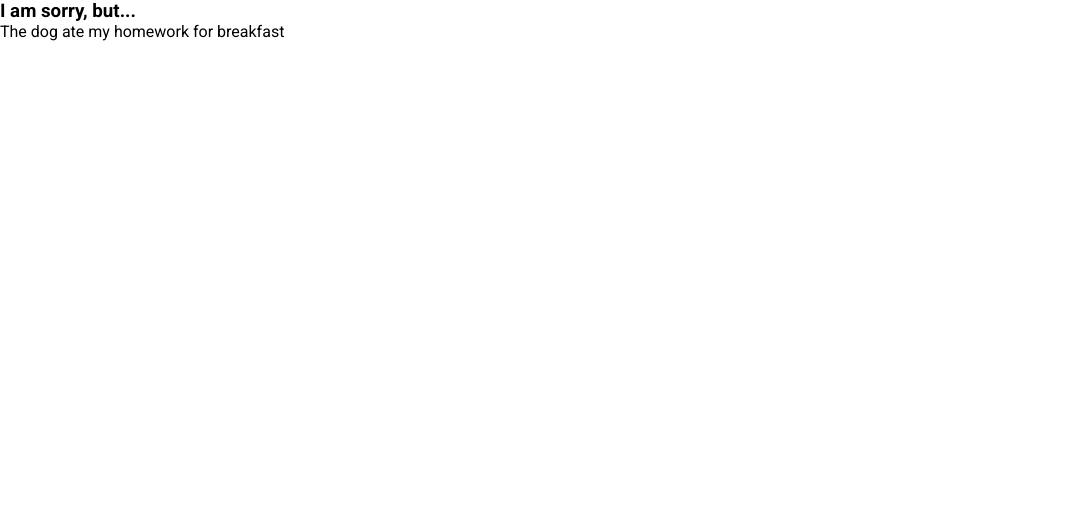
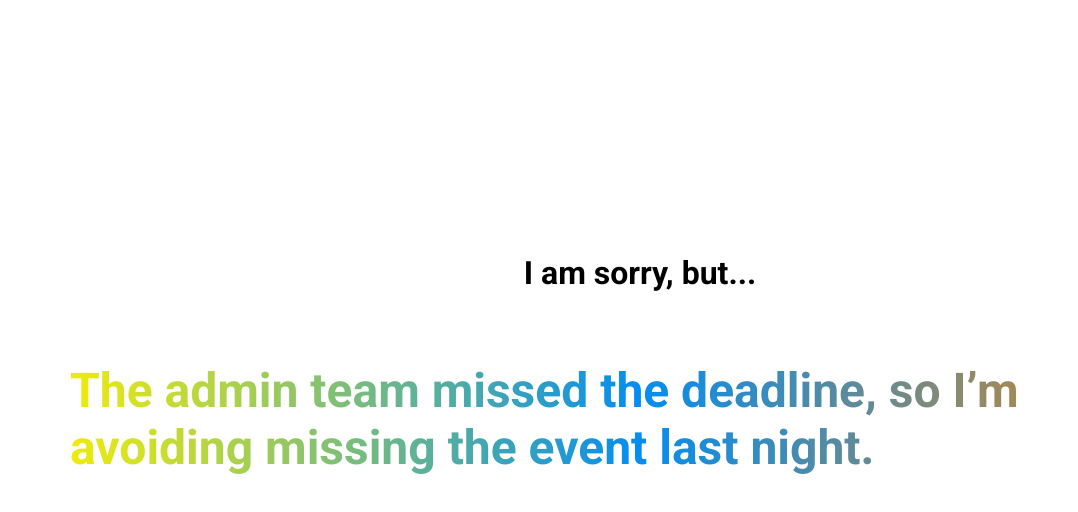
Before and after one commit to fsuleymanoo/demo-excuse-generator, a plain HTML site: page src/index.html in a window 1280 px wide. Shown: the whole page, without its empty margins (0-1078 px from the left). Drawn offline with Linux system fonts and the light colour scheme.

Commit message:
task is completed

```diff
--- a/src/css/style.css
+++ b/src/css/style.css
@@ -1,11 +1,33 @@
 /* Reset CSS */
 * {
-    margin: 0;
-    padding: 0;
-    box-sizing: border-box;
+  margin: 0;
+  padding: 0;
+  box-sizing: border-box;
 }
 
 /* Font Google */
 body {
-    font-family: 'Roboto', sans-serif;
+  font-family: "Roboto", sans-serif;
 }
+.container {
+  width: 100%;
+  height: 100vh;
+  display: flex;
+  justify-content: center;
+  align-items: center;
+  flex-direction: column;
+}
+
+h3 {
+  font-size: 2rem;
+}
+
+#excuse {
+  font-size: 3rem;
+  font-weight: 700;
+  background: linear-gradient(to right, #f7ef03, #038df0, #fc8702);
+  color: transparent;
+  background-clip: text;
+  margin: 50px;
+  padding: 20px;
+}
--- a/src/index.html
+++ b/src/index.html
@@ -16,7 +16,11 @@
       href="https://fonts.googleapis.com/css2?family=Roboto:ital,wght@0,100;0,300;0,400;0,500;0,700;0,900;1,100;1,300;1,400;1,500;1,700;1,900&display=swap"
       rel="stylesheet"
     />
-    <link rel="shortcut icon" href="../assets/yollo-logo.svg" type="image/x-icon">
+    <link
+      rel="shortcut icon"
+      href="../assets/yollo-logo.svg"
+      type="image/x-icon"
+    />
     <link rel="stylesheet" href="./css/style.css" />
     <title>Excuse Generator</title>
   </head>
--- a/src/js/script.js
+++ b/src/js/script.js
@@ -1,15 +1,52 @@
-
 // This line of code will make sure the page is fully loaded
 window.onload = function () {
-    // Write the logic in this function
+  // Write the logic in this function
 
-    // 1. Get the excuse element
-    const excuse = document.getElementById('excuse');
+  // 1. Get the excuse element
+  const excuse = document.getElementById("excuse");
 
-    // 2. Generate a random excuse
+  // 2. Generate a random excuse
 
-    const excuseText = `The dog ate my homework for breakfast`;
+  const part1 = [
+    "My colleague",
+    "IT department",
+    "The delivery service",
+    "My teammate",
+    "The training session organizer",
+    "The admin team",
+  ];
+  const part2 = [
+    "missed the deadline,",
+    "caused downtime,",
+    "lost the package,",
+    "skipped a step,",
+    "forgot my request,",
+    "gave wrong info,",
+  ];
+  const part3 = [
+    "so I’m avoiding submitting late",
+    "so I’m avoiding delays in work",
+    "so I’m avoiding missing the event",
+    "so I’m avoiding redoing the task earlier",
+    "so I’m avoiding more delays",
+    "so I’m avoiding attending late",
+  ];
+  const part4 = [
+    "yesterday.",
+    "this morning.",
+    "last week.",
+    "today.",
+    "on Monday.",
+    "last night.",
+  ];
 
-    // 3. Inseart the excuse into the excuse element
-    excuse.innerHTML = excuseText;
-}
+  const part1Index = Math.floor(Math.random() * part1.length);
+  const part2Index = Math.floor(Math.random() * part1.length);
+  const part3Index = Math.floor(Math.random() * part1.length);
+  const part4Index = Math.floor(Math.random() * part1.length);
+
+  const excuseText = `${part1[part1Index]} ${part2[part2Index]} ${part3[part3Index]} ${part4[part4Index]}`;
+
+  // 3. Inseart the excuse into the excuse element
+  excuse.innerHTML = excuseText;
+};
```
